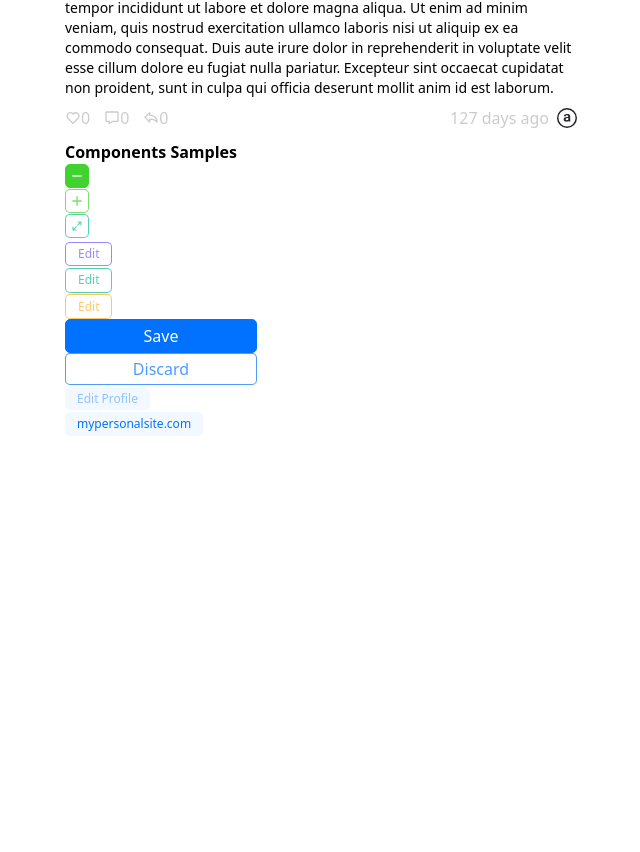
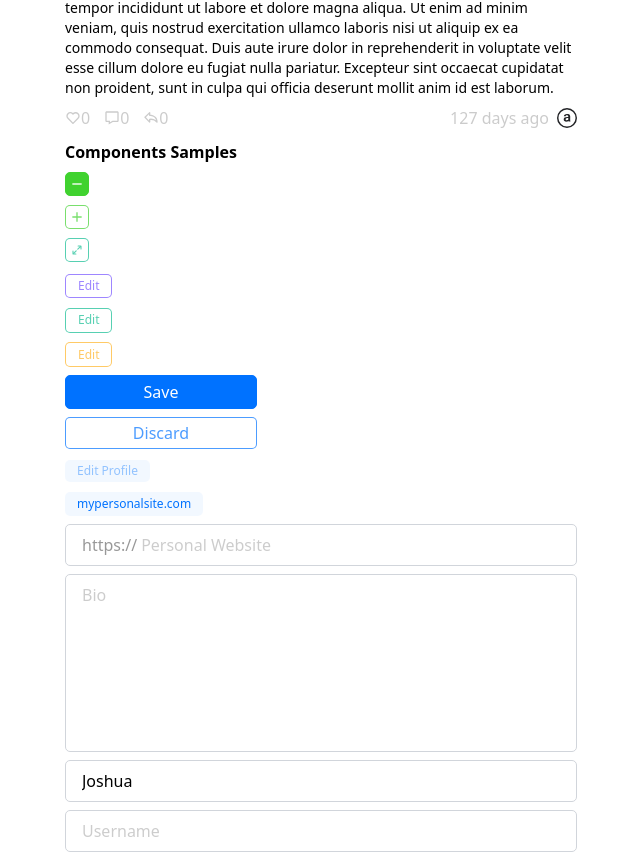
Before and after one commit to ahjdwgg/Revery, a Next.js app: page /test in a window 1280 px wide. Shown: the part 917-1769 px from the top of the page, without its empty margins (319-959 px from the left). Before the commit the page ends 1353 px from the top, so only its background shows below. Built offline with nearby package versions, Linux system fonts and the light colour scheme.

Commit message:
feat: input original value prop; input font style updated

```diff
--- a/components/inputs/Input.tsx
+++ b/components/inputs/Input.tsx
@@ -9,6 +9,7 @@
  * @param {string} [prefix] - The prefix of the input
  * @param {string} [suffix] - The suffix of the input
  * @param {boolean} [isDisabled] - Specify if the input is disabled
+ * @param {string} [value] - default/original value in the field
  * @example
  * <Input placeholder={'Enter your bio link'} isSingleLine={true} prefix={"https://"}/>
  */
@@ -18,14 +19,15 @@ const Input = (props: {
     prefix?: string | null;
     suffix?: string | null;
     isDisabled?: boolean | null;
+    value?: string;
 }) => {
-    const { placeholder, prefix, suffix, isDisabled, isSingleLine } = props;
+    const { placeholder, prefix, suffix, isDisabled, isSingleLine, value } = props;
 
     return (
         <div className={style.wrapper}>
             {prefix && <span className={style.additional}>{prefix}</span>}
-            {isSingleLine && <input type="text" placeholder={placeholder} className={style.input} />}
-            {!isSingleLine && <textarea className={style.textarea} placeholder={placeholder} />}
+            {isSingleLine && <input type="text" placeholder={placeholder} className={style.input} value={value} />}
+            {!isSingleLine && <textarea className={style.textarea} placeholder={placeholder} value={value} />}
             {suffix && <span className={style.additional}>{suffix}</span>}
         </div>
     );
@@ -34,9 +36,9 @@ const Input = (props: {
 export default Input;
 
 const style = {
-    wrapper: 'flex pl-4 pr-5 py-2 text-base font-light border border-gray-300 rounded box-border',
-    additional: 'flex mx-2 font-medium',
-    input: 'placeholder-black placeholder-opacity-20 flex w-full font-light bg-input-bg border-none outline-none resize-none',
+    wrapper: 'flex pl-4 pr-5 py-2 text-base font-regular border border-gray-300 rounded box-border',
+    additional: 'flex ml-0 mr-1 font-medium opacity-40',
+    input: 'placeholder-black placeholder-opacity-20 flex w-full font-normal bg-input-bg border-none outline-none resize-none',
     textarea:
-        'placeholder-black placeholder-opacity-20 flex w-full font-light bg-input-bg border-none outline-none resize-none h-40',
+        'placeholder-black placeholder-opacity-20 flex w-full font-normal bg-input-bg border-none outline-none resize-none h-40',
 };
--- a/pages/test.tsx
+++ b/pages/test.tsx
@@ -4,7 +4,7 @@ import Header from '../components/Header';
 import Button from '../components/buttons/Button';
 import LinkButton from '../components/buttons/LinkButton';
 import { COLORS } from '../components/buttons/variables';
-
+import Input from '../components/inputs/Input';
 const Test: NextPage = () => {
     let slides = [
         'https://i.imgur.com/GdWEt4z.jpg',
@@ -64,7 +64,7 @@ const Test: NextPage = () => {
                         type="Arweave"
                     />
                 </section>
-                <div>
+                <div className="flex flex-col max-w-lg  gap-2 justify-start">
                     <h1>
                         <b>Components Samples</b>
                     </h1>
@@ -90,6 +90,10 @@ const Test: NextPage = () => {
                     />
                     <Button isOutlined={false} isDisabled={true} color={COLORS.primary} text={'Edit Profile'} />
                     <LinkButton text={'mypersonalsite.com'} color={COLORS.primary} />
+                    <Input placeholder={'Personal Website'} isSingleLine={true} prefix={'https://'} />
+                    <Input placeholder={'Bio'} isSingleLine={false} />
+                    <Input placeholder={'Username'} isSingleLine={true} value={'Joshua'} />
+                    <Input placeholder={'Username'} isSingleLine={true} />
                 </div>
             </div>
         </div>
```
